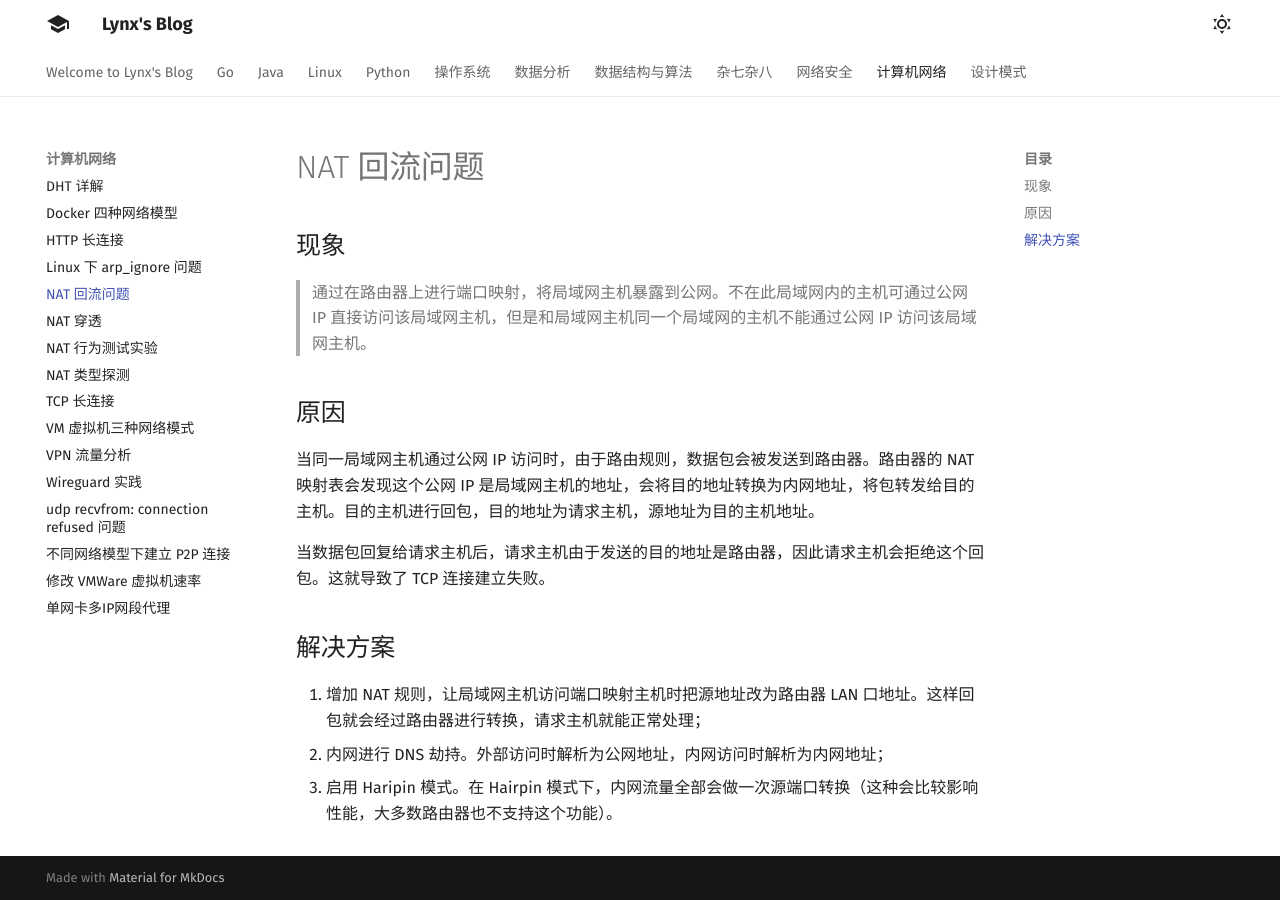
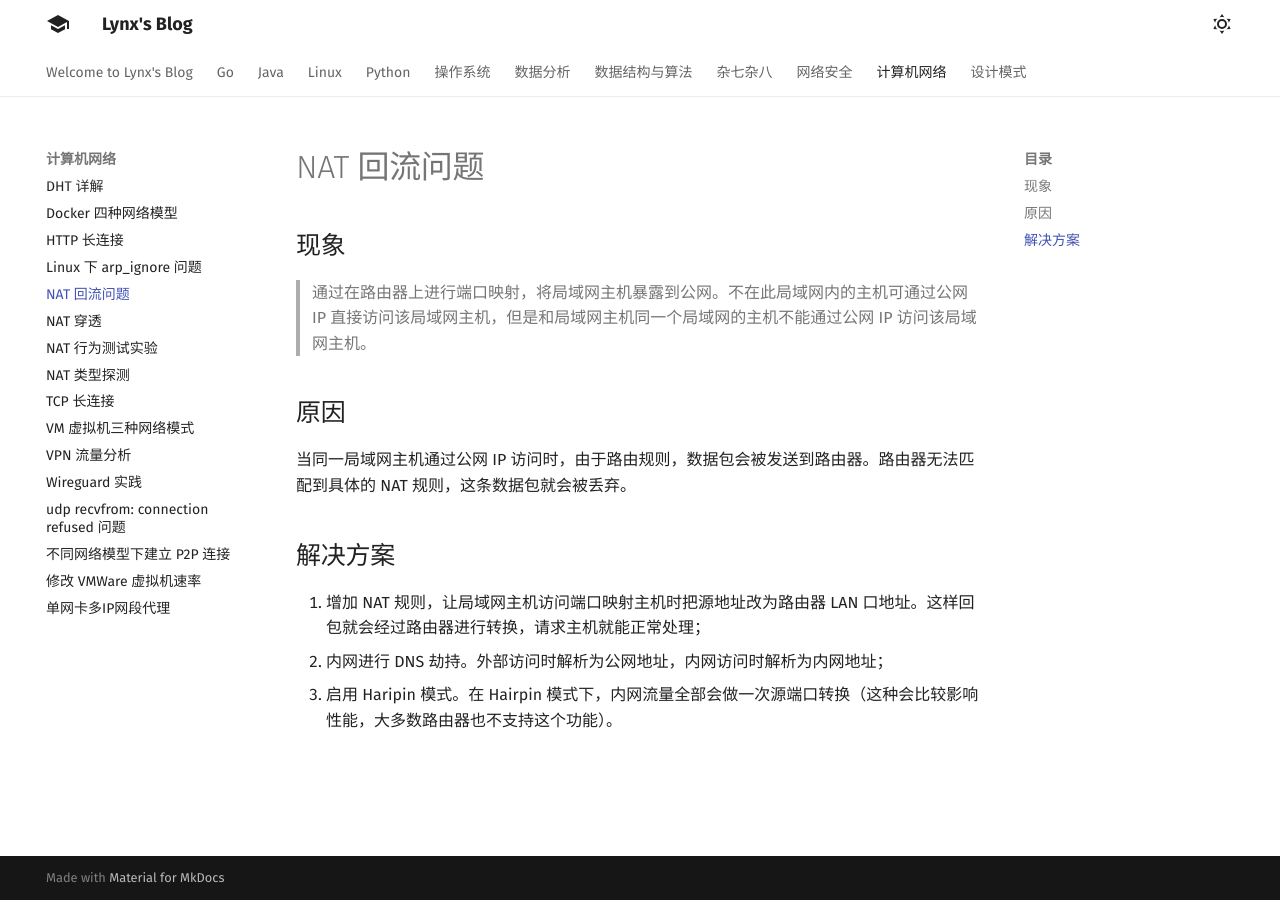
Before and after one commit to 1314liuwei/blog, an MkDocs documentation site: the page built from docs/计算机网络/NAT 回流问题.md, in a window 1280 px wide. Built offline with MkDocs 1.6.1 and Material for MkDocs 9.7.7, drawn with Linux system fonts in a browser that asks for light colours.

Commit message:
2023/07/16 周日

```diff
--- a/docs/计算机网络/NAT 回流问题.md
+++ b/docs/计算机网络/NAT 回流问题.md
@@ -6,9 +6,7 @@
 
 ## 原因
 
-当同一局域网主机通过公网 IP 访问时，由于路由规则，数据包会被发送到路由器。路由器的 NAT 映射表会发现这个公网 IP 是局域网主机的地址，会将目的地址转换为内网地址，将包转发给目的主机。目的主机进行回包，目的地址为请求主机，源地址为目的主机地址。
-
-当数据包回复给请求主机后，请求主机由于发送的目的地址是路由器，因此请求主机会拒绝这个回包。这就导致了 TCP 连接建立失败。
+当同一局域网主机通过公网 IP 访问时，由于路由规则，数据包会被发送到路由器。路由器无法匹配到具体的 NAT 规则，这条数据包就会被丢弃。
 
 ## 解决方案
 
```
Also changed, not shown: docs/index.md (+0 -47 lines).
